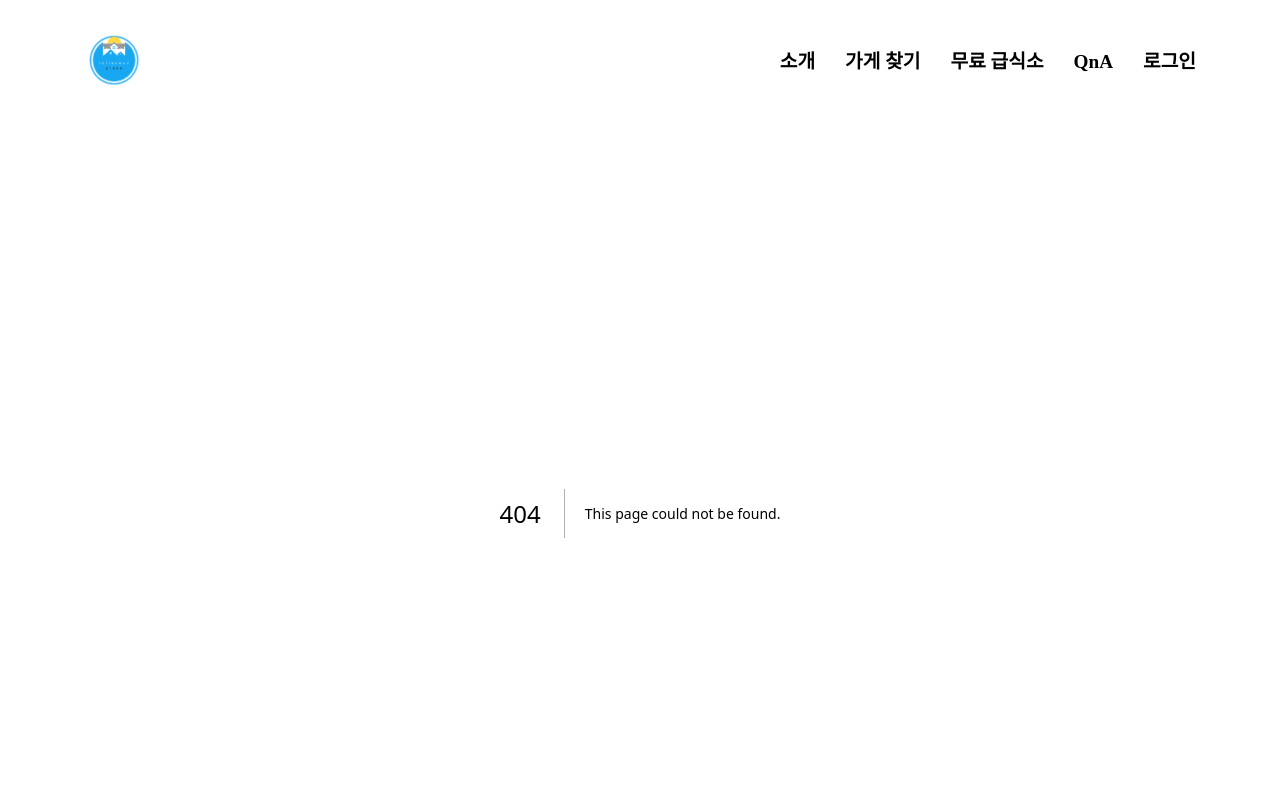
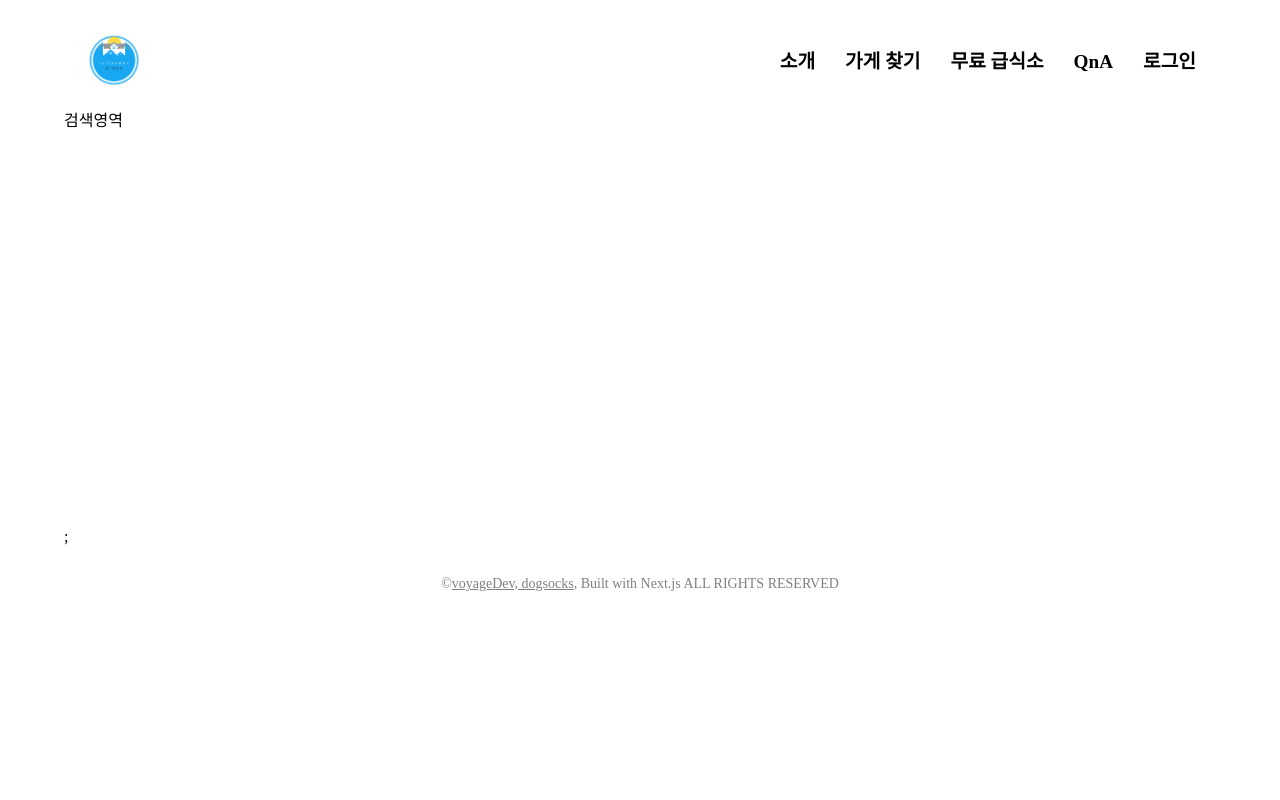
Before and after one commit to cks612/Influence_Store, a Next.js app: page /findstore in a window 1280 px wide. Before the commit this address had no page. Shown: the top 800 px of the page. Built offline with nearby package versions, Linux system fonts and the light colour scheme.

Commit message:
[FEAT]basic structure of findstore page
findstore 페이지 기본 구조 구성

```diff
--- /dev/null
+++ b/src/components/Map/index.tsx
@@ -0,0 +1,15 @@
+import React, { useRef } from "react";
+import styled from "styled-components";
+
+const Map = () => {
+  const mapRef = useRef<HTMLDivElement>(null);
+
+  return <MapContainer ref={mapRef} />;
+};
+
+export default Map;
+
+const MapContainer = styled.div`
+  width: 600px;
+  height: 400px;
+`;
--- /dev/null
+++ b/src/components/Search/index.tsx
@@ -0,0 +1,7 @@
+import React from "react";
+
+const Search = () => {
+  return <div>검색영역</div>;
+};
+
+export default Search;
--- /dev/null
+++ b/src/components/pages/FindStore/index.tsx
@@ -0,0 +1,8 @@
+import React from "react";
+import Map from "../../Map";
+
+const FindStorePage = () => {
+  return <Map />;
+};
+
+export default FindStorePage;
--- a/src/pages/_app.tsx
+++ b/src/pages/_app.tsx
@@ -11,6 +11,13 @@ import GlobalStyles from "../styles/_GlobalStyles";
 import { color, mixins } from "../styles/_theme";
 
 const queryClient = new QueryClient();
+
+declare global {
+  interface Window {
+    kakao: any;
+  }
+  const kakao: any;
+}
 
 export default function App({
   Component,
--- a/src/pages/_document.tsx
+++ b/src/pages/_document.tsx
@@ -1,4 +1,5 @@
 import { Html, Head, Main, NextScript } from "next/document";
+import Script from "next/script";
 
 export default function Document() {
   return (
@@ -7,6 +8,10 @@ export default function Document() {
       <body>
         <Main />
         <NextScript />
+        <Script
+          src={`//dapi.kakao.com/v2/maps/sdk.js?appkey=${process.env.NEXT_PUBLIC_KAKAO_MAP_KEY}&libraries=services,clusterer&autoload=false`}
+          strategy="beforeInteractive"
+        />
       </body>
     </Html>
   );
--- /dev/null
+++ b/src/pages/findstore.tsx
@@ -0,0 +1,17 @@
+import React from "react";
+import styled from "styled-components";
+import FindStorePage from "../components/pages/FindStore";
+import Search from "../components/Search";
+
+const FindStore = () => {
+  return (
+    <FindStoreWrapper>
+      <Search />
+      <FindStorePage />;
+    </FindStoreWrapper>
+  );
+};
+
+export default FindStore;
+
+const FindStoreWrapper = styled.div``;
```
Also changed, not shown: 1 other file (tests, documents, lock files or other folders).
